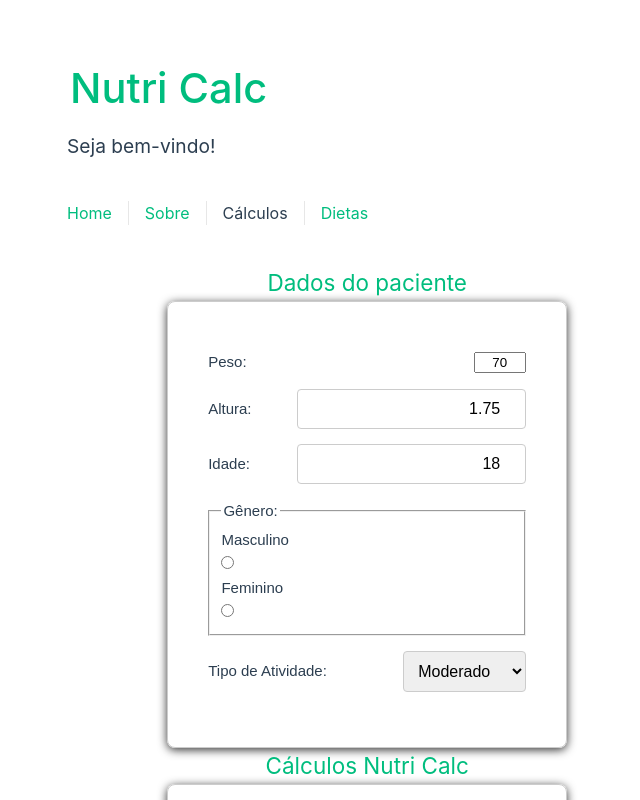
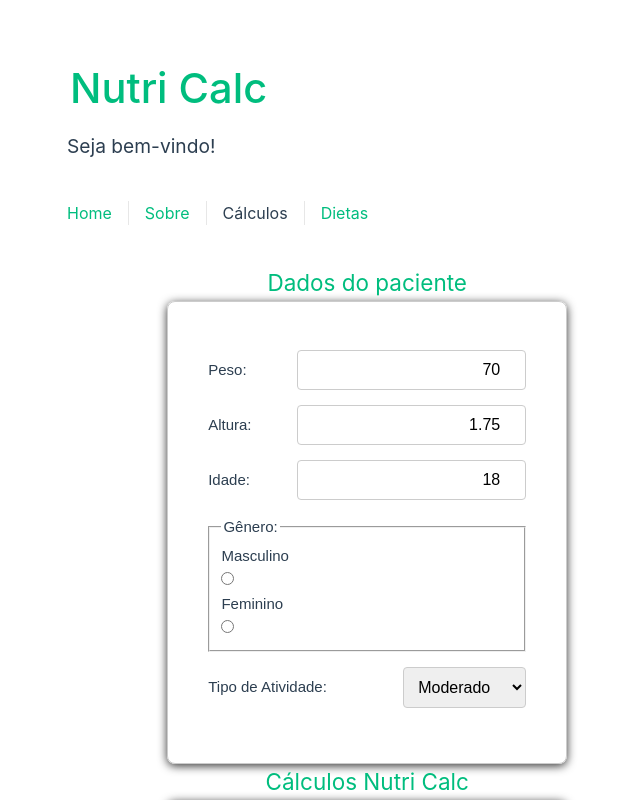
Before and after one commit to senacgo-hugotannus/nutri-calc-frontend, a Vue app: page /calculation in a window 1280 px wide. Shown: the top 800 px of the page, without its empty margins (59-699 px from the left). Built offline with nearby package versions, Linux system fonts and the light colour scheme.

Commit message:
Código refatorado levando em consideração "reviews".

```diff
--- a/src/components/NCInput.vue
+++ b/src/components/NCInput.vue
@@ -1,6 +1,9 @@
 <template>
     <div>
-        <label>{{ label }}<input :value="modelValue" @input="$emit('update:modelValue', $event.target.value)" :step="step" :type="type"/></label>
+        <label>{{ label }}<input :value="modelValue"
+            @input="$emit('update:modelValue', $event.target.value)"
+             :step="step" :type="type" class="input-field"/>
+        </label>
     </div>
 </template>
 
@@ -12,8 +15,17 @@ export default {
         label: null,
         type: null,
         step: null,
-        class: null,
         placeholder: null
     },
 }
 </script>
+
+<style scoped>
+    .input-field {
+    width: min-content;
+    padding: 10px;
+    border: 1px solid #ccc;
+    border-radius: 4px;
+    font-size: 16px;
+    }
+</style>
--- a/src/views/CalculationView.vue
+++ b/src/views/CalculationView.vue
@@ -49,7 +49,7 @@ export default {
   <h2>Dados do paciente</h2>
   <NCPanel>
     <div class="input-group">
-      <NCInput :label="'Peso:'" type="number" step="0.5" v-model="peso" :class="input - field" />
+      <NCInput :label="'Peso:'" type="number" step="0.5" v-model="peso"/>
     </div>
     <div class="input-group">
       <label>Altura:<input class="input-field" type="number" step="0.01" v-model="altura"></label>
```
